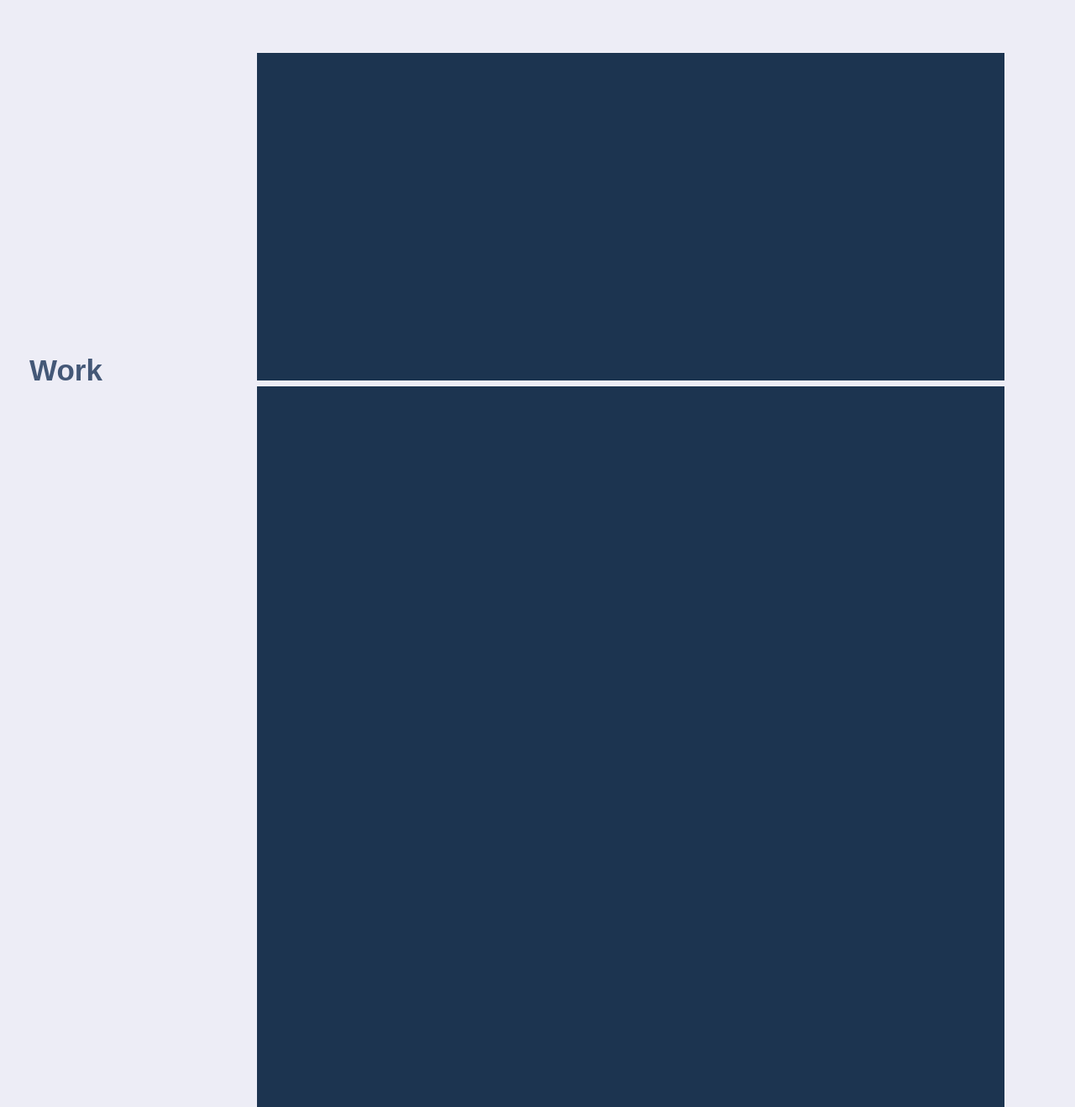
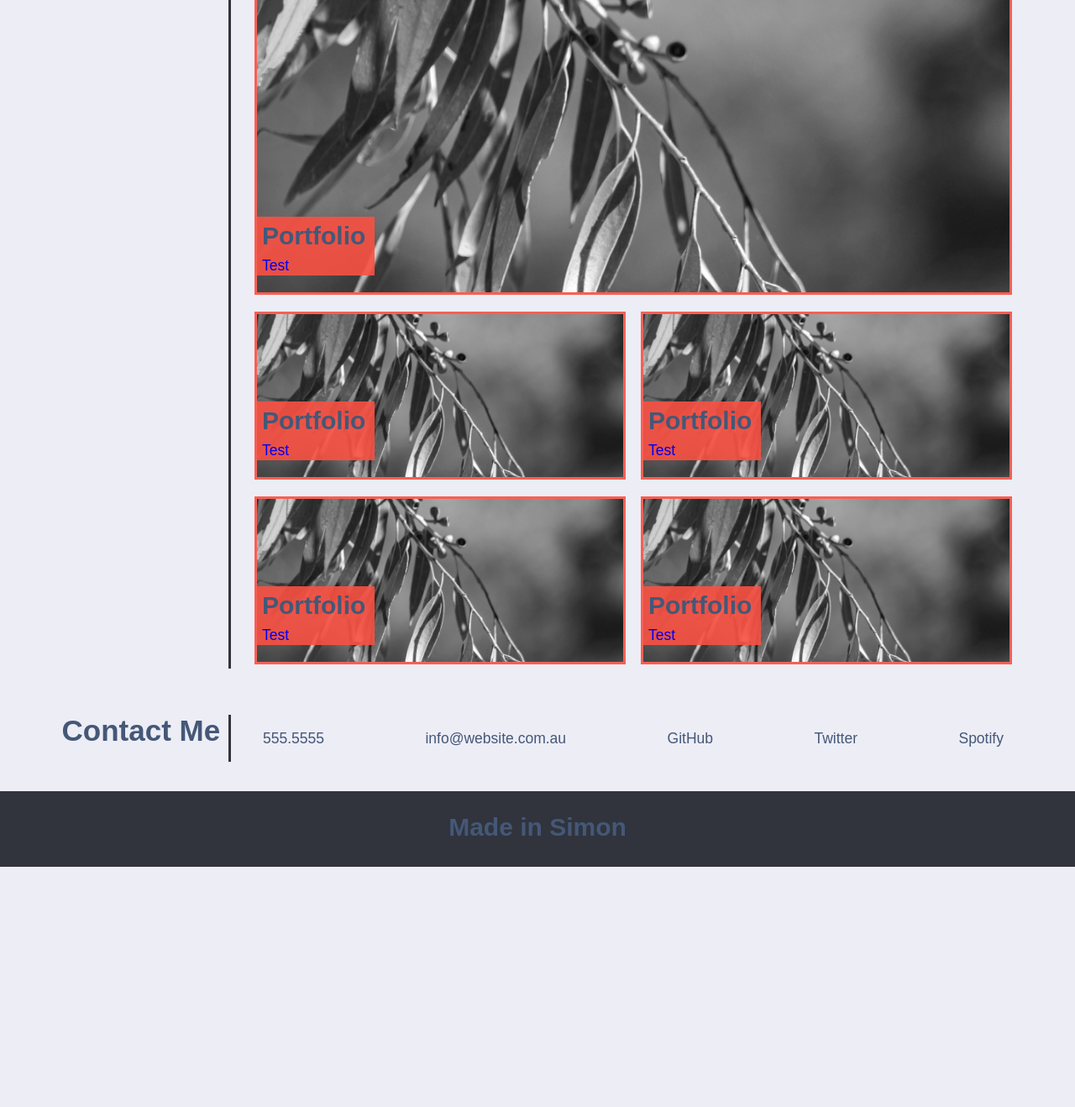
Before and after one commit to simmmmo/sjb-bootcamp-portfolio, a plain HTML site: page index.html in a window 1280 px wide. Shown: the part 530-1848 px from the top of the page at 84% size. After the commit the page ends 1562 px from the top, so only its background shows below. Drawn offline with Linux system fonts and the light colour scheme.

Commit message:
flex box css to content area

```diff
--- a/assets/css/style.css
+++ b/assets/css/style.css
@@ -8,6 +8,9 @@ body {
   line-height: 1.5;
   color: #445877;
   background-color: #ededf6;
+  display: flex;
+  flex-direction: column;
+  min-height: 100vh;
 }
 
 h1,
@@ -39,11 +42,48 @@ p {
   margin-bottom: 1rem;
 }
 
+header {
+  /* display: flex;
+  flex-wrap: wrap; */
+  /* flex-direction: column; */
+  /* justify-content: space-between; */
+  /* align-items: center; */
+  background-color: #31343d;
+  /* padding: 10px 0px; */
+}
 
-nav ul {
+.header-container {
   display: flex;
   justify-content: space-between;
-  min-width: 300px;
+  align-items: center;
+  flex-direction: column;
+}
+
+.logo {
+  display: flex;
+  width: 100%;
+  align-items: center;
+  justify-content: center;
+  background-color: red;
+ }
+
+.logo h1 {
+  font-size: 4.5rem;
+  }
+
+nav {
+  display: flex;
+    width: 100%;
+    align-items: center;
+    justify-content: space-evenly;
+}
+
+nav ul  {
+    display: flex;
+    justify-content: space-around;
+    width: auto;
+    margin: 10px;
+
 }
 
 nav a {
@@ -57,18 +97,7 @@ nav a:hover {
   color: var(--light);
 }
 
-header {
-  display: flex;
-  justify-content: space-between;
-  align-items: center;
-  padding: 1%;
-  background-color: #31343d;
-}
 
-header h1.page-title {
-  padding: 1rem 1.2rem;
-  font-size: 4.5rem;
-}
 
 #hero {
   padding-top: 4.875rem;
@@ -78,54 +107,96 @@ header h1.page-title {
 }
 
 .hero-image {
-  background-image: url("../img/portfolio-placeholder-890x390.jpg");
+  background-image: url("../img/portfolio-header-placeholder.jpg");
   background-size: cover;
   background-position: center;
 }
 
-
-
-.container {
-  margin-right: 20px;
-  margin-left: 20px;
-  padding-left: 15px;
-  padding-right: 15px;
-  padding-top: 7.2rem;
-  padding-bottom: 4.125rem;
+section {
+  padding-top: 20px;
+  padding-bottom: 20px;
   position: relative;
 }
 
+.container {
+  width: 98%;
+  margin-right: auto;
+  margin-left: auto;
+}
+
 .row {
-  margin-left: -15px;
-  margin-right: -15px;
+  display: flex;
+  flex-wrap: wrap;
 }
 
 
-.col-title {
-  display: inline-block;
-  width: 22%;
+.col-title, .col-body {
+  flex: 1 0 100%;
+  margin-bottom: 1.5rem;
 }
 
-.col-body {
-  display: inline-block;
-  width: 75%;
+
+.portfolio-body {
+  flex: 1;
+  display: flex;
+  flex-wrap: wrap;
+  justify-content: space-between;
+  row-gap: 20px;
 }
 
-.portfolio-body {
-    display: flex;
-    flex: 1 1 0;
-    flex-direction: column;
-
+.portfolio-body img {
+  width: 100%;
+  display: block;
+  filter: grayscale(100%);
+  -webkit-filter: grayscale(100%);
 }
 
+
+.portfolio-body img:hover {
+    filter: none;
+    -webkit-filter: grayscale(0);
+    transition: all 0.5s ease-in-out;
+}
+
+
 .portfolio-feature {
+  flex: 0 0 100%;
+  height: auto;
+  border: 3px solid rgba(250, 80, 67, 0.9);
+  position: relative;
+  max-height: 200px;
+  overflow: hidden;
 }
 
 .portfolio-projects {
-  display: flex;
-  flex-direction: row;
-  flex-wrap: wrap;
+  flex: 0 0 100%;
+  position: relative;
+  border: 3px solid rgba(250, 80, 67, 0.9);
+  max-height: 200px;
+  overflow: hidden;
 }
+
+.portfolio-feature:hover, .portfolio-projects:hover  {
+  border: 3px solid rgba(67, 250, 82, 0.9);
+  box-shadow: 6px 19px 33px #bbb9b9;
+}
+
+
+.portfolio-info {
+  position: absolute;
+  background-color: rgba(250, 80, 67, 0.9);
+  bottom: 20px;
+  left: 0px;
+  height: 70px;
+  width: 140px;
+  padding-top: 0px;
+  padding: 6px;
+}
+
+.contact ul li {
+  display: inline-block;
+  margin: 10px;
+ }
 
 
 footer {
@@ -135,3 +206,84 @@ footer {
   background-color: #31343d;
   color: #fff;
 }
+
+
+
+/* media query for larger screens */
+
+@media screen and (min-width: 760px) {
+
+  /* header {
+    display: flex;
+    flex-direction: row;
+  } */
+
+  .header-container {
+    flex-direction: row;
+  }
+
+  .logo {
+    width: 30%;
+    justify-content: flex-start;
+    padding: 5px;
+    font-size: 4.5rem;
+    text-align: right;
+  }
+
+  nav {
+    max-width: 40%;
+  }
+
+  .container {
+      max-width: 720px;
+  }
+  .row {
+    justify-content: space-between;
+  }
+
+  .col-title {
+    flex: 0 0 auto;
+    width: 18%;
+    text-align: right;
+    padding-right: 10px;
+    border-right: 3px solid #31343d;
+  }
+
+  .col-body {
+    flex: 0 0 auto;
+      width: 80%;
+      padding: 5px;
+
+   }
+
+   .portfolio-feature {
+    max-height: 400px;
+    overflow: hidden;
+   }
+
+
+   .portfolio-projects {
+    flex: 0 0 49%;
+    position: relative;
+  }
+
+  .contact ul {
+    display: flex;
+    justify-content: space-between;
+   }
+
+}
+
+@media screen and (min-width: 992px) {
+  .container {
+      max-width: 960px;
+  }
+
+}
+
+@media screen and (min-width: 1200px) {
+  .container {
+      max-width: 1140px;
+    }
+
+   }
--- a/index.html
+++ b/index.html
@@ -10,6 +10,8 @@
 </head>
 <body>
   <header>
+    <div class="container-1">
+    <div class="header-container">
       <div class="logo">
         <h1>Simon Browne</h1>
       </div>
@@ -21,6 +23,13 @@
           <li><a href="#resume"></a>Resume</li>
         </ul>
       </nav>
+      </div>
+
+
+
+
+    </div>
+
   </header>
   <main>
     <section id="hero" class="hero-image">
@@ -30,6 +39,7 @@
     </section>
    <section>
       <div class="container">
+        <div class="row">
           <div class="col-title">
             <h2>About Me</h2>
           </div>
@@ -40,28 +50,61 @@
             </div>
           </div>
         </div>
+      </div>
     </section>
     <section>
       <div class="container">
+        <div class="row">
         <div class="col-title">
           <h2>Work</h2>
         </div>
         <div class="col-body">
           <div class="portfolio-body">
            <div class="portfolio-feature">
-              <img src="./assets/img/portfolio-placeholder-890x390.jpg" />
+             <a href="#" target="_blank">
+              <img src="./assets/img/portfolio-placeholder-1.jpg" />
+              <div class="portfolio-info">
+                <h3>Portfolio</h3>
+                <p>Test</p>
+              </div>
+            </a>
             </div>
             <div class="portfolio-projects">
-              <img src="./assets/img/portfolio-placeholder-890x390.jpg" />
+              <a href="#" target="_blank">
+                <img src="./assets/img/portfolio-placeholder-1.jpg" />
+                <div class="portfolio-info">
+                  <h3>Portfolio</h3>
+                  <p>Test</p>
+                </div>
+              </a>
             </div>
             <div class="portfolio-projects">
-              <img src="./assets/img/portfolio-placeholder-890x390.jpg" />
+              <a href="#" target="_blank">
+                <img src="./assets/img/portfolio-placeholder-1.jpg" />
+                <div class="portfolio-info">
+                  <h3>Portfolio</h3>
+                  <p>Test</p>
+                </div>
+              </a>
             </div>
             <div class="portfolio-projects">
-              <img src="./assets/img/portfolio-placeholder-890x390.jpg" />
+              <a href="#" target="_blank">
+                <img src="./assets/img/portfolio-placeholder-1.jpg" />
+                <div class="portfolio-info">
+                  <h3>Portfolio</h3>
+                  <p>Test</p>
+                </div>
+              </a>
             </div>
             <div class="portfolio-projects">
-              <img src="./assets/img/portfolio-placeholder-890x390.jpg" />
+              <a href="#" target="_blank">
+                <img src="./assets/img/portfolio-placeholder-1.jpg" />
+                <div class="portfolio-info">
+                  <h3>Portfolio</h3>
+                  <p>Test</p>
+                </div>
+              </a>
+            </div>
           </div>
         </div>
       </div>
@@ -69,10 +112,11 @@
     </section>
     <section>
       <div class="container">
+          <div class="row">
           <div class="col-title">
             <h2>Contact Me</h2>
           </div>
-        <div class="col-body">
+          <div class="col-body contact">
               <ul>
                 <li><a href="#"></a>555.5555</li>
                 <li><a href="#"></a>info@website.com.au</li>
@@ -80,6 +124,7 @@
                 <li><a href="#"></a>Twitter</li>
                 <li><a href="#"></a>Spotify</li>
               </ul>
+          </div>
         </div>
       </div>
     </section>
```
Also changed, not shown: assets/img/portfolio-header-placeholder.jpg (added), assets/img/portfolio-placeholder-1.jpg (added), 2 other files. Lines whose indentation alone changed are shown as unchanged.
